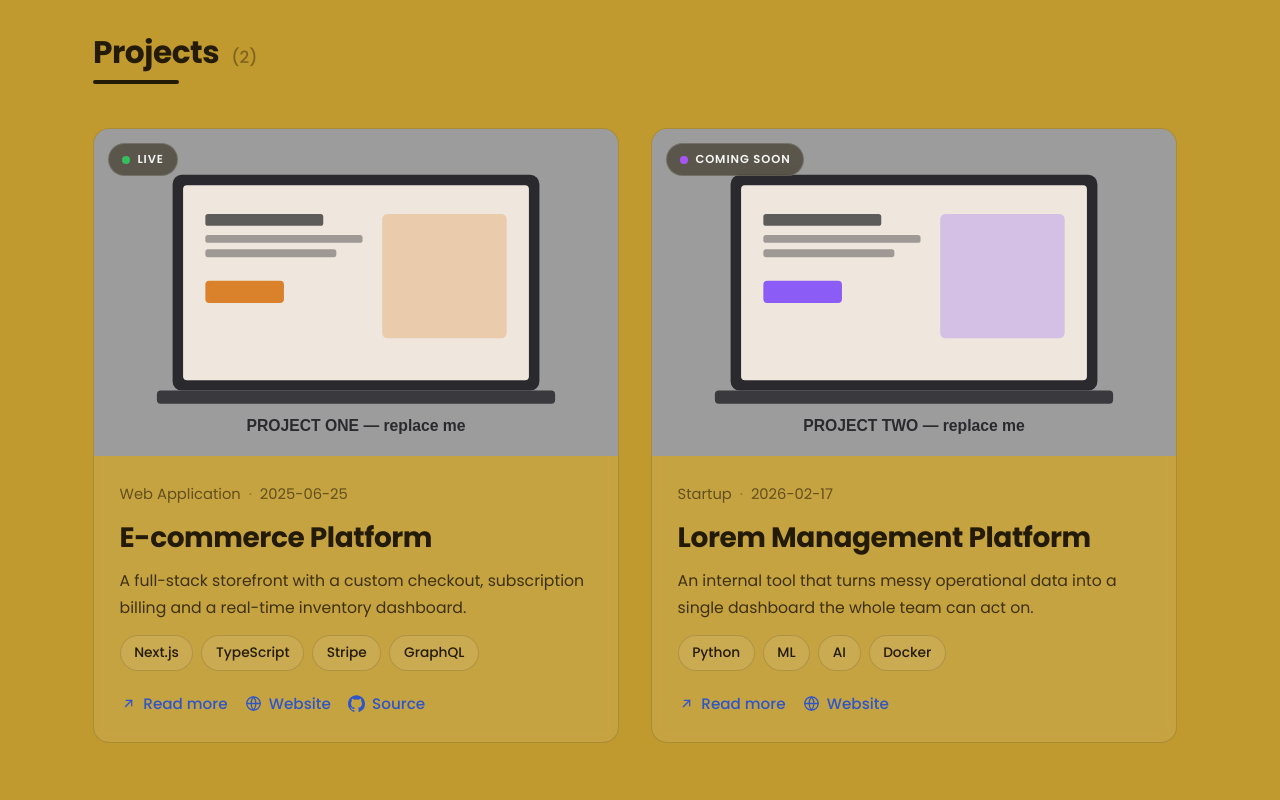
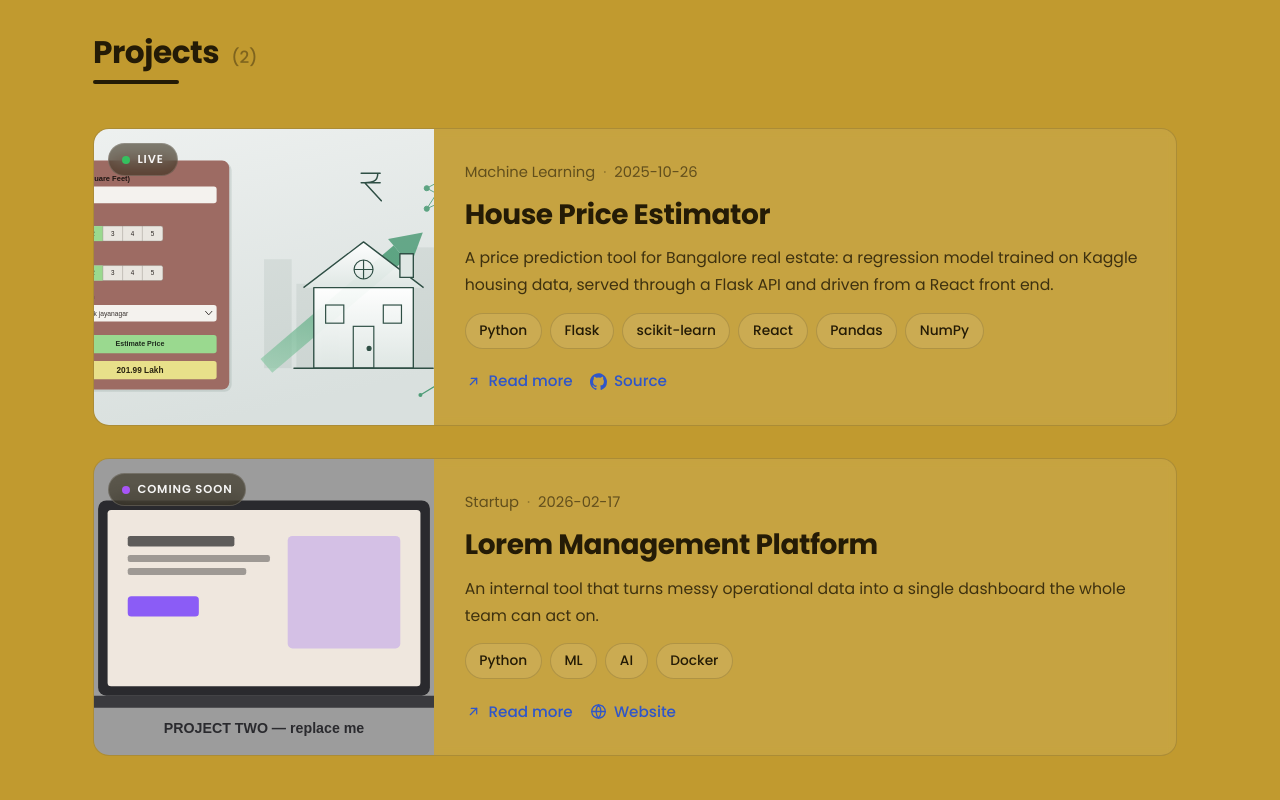
Before and after one commit to PratSins/pratsins.github.io, a React (Vite) app: page / in a window 1280 px wide. Shown: the part 1820-2620 px from the top of the page. Built offline with nearby package versions, Linux system fonts and the light colour scheme.

Commit message:
feat: replace project-one with house-price-estimator project and cleanup code components

```diff
--- a/src/components/NavBar.tsx
+++ b/src/components/NavBar.tsx
@@ -23,6 +23,13 @@ interface NavBarProps {
 export function NavBar({ items }: NavBarProps) {
   const { pathname } = useLocation()
   const onHome = pathname === '/'
+
+  /*
+   * On a sub-page the scroll spy has no sections to watch, so nothing would be
+   * highlighted at all. Map the route back to the section it came from —
+   * /projects/anything is still "Projects" as far as a reader is concerned.
+   */
+  const routeSection = pathname.startsWith('/projects') ? 'projects' : null
 
   // Memoised so the observer inside useScrollSpy isn't torn down every render.
   const ids = useMemo(() => items.map((item) => item.id), [items])
@@ -50,7 +57,12 @@ export function NavBar({ items }: NavBarProps) {
               {content}
             </a>
           ) : (
-            <Link key={item.id} className="topbar__link" to={`/#${item.id}`}>
+            <Link
+              key={item.id}
+              className="topbar__link"
+              to={`/#${item.id}`}
+              aria-current={routeSection === item.id ? 'true' : undefined}
+            >
               {content}
             </Link>
           )
--- a/src/data/contributions.json
+++ b/src/data/contributions.json
@@ -1,8 +1,8 @@
 {
   "username": "PratSins",
-  "total": 98,
+  "total": 103,
   "from": "2025-08-31",
-  "to": "2026-09-01",
+  "to": "2026-09-03",
   "startWeekday": 0,
   "counts": [
     0,
@@ -371,7 +371,9 @@
     8,
     5,
     5,
-    13
+    14,
+    4,
+    0
   ],
-  "generatedAt": "2026-09-01T05:50:33.567Z"
+  "generatedAt": "2026-09-03T06:30:29.201Z"
 }
--- a/src/data/portfolio.ts
+++ b/src/data/portfolio.ts
@@ -98,41 +98,44 @@ export const portfolio: PortfolioData = {
    * ------------------------------------------------------------------ */
   projects: [
     {
-      slug: 'ecommerce-platform',
-      title: 'E-commerce Platform',
-      category: 'Web Application',
-      date: '2025-06-25',
+      slug: 'house-price-estimator',
+      title: 'House Price Estimator',
+      category: 'Machine Learning',
+      date: '2025-10-26',
       status: 'live',
-      image: '/images/projects/project-one.svg',
-      imageAlt: 'Laptop showing the E-commerce Platform storefront',
-      tags: ['Next.js', 'TypeScript', 'Stripe', 'GraphQL'],
+      image: '/images/projects/house-price-estimator.svg',
+      imageAlt: 'House Price Estimator — a form for property details beside the predicted price',
+      tags: ['Python', 'Flask', 'scikit-learn', 'React', 'Pandas', 'NumPy'],
       summary:
-        'A full-stack storefront with a custom checkout, subscription billing and a real-time inventory dashboard.',
+        'A price prediction tool for Bangalore real estate: a regression model trained on Kaggle housing data, served through a Flask API and driven from a React front end.',
       links: [
-        { label: 'Website', href: 'https://example.com', kind: 'website' },
-        { label: 'Source', href: 'https://github.com/yourhandle/repo', kind: 'github' },
+        {
+          label: 'Source',
+          href: 'https://github.com/PratSins/house-price-estimator',
+          kind: 'github',
+        },
       ],
       detail: {
         intro:
-          'A complete rewrite of a legacy storefront, rebuilt for speed and for a checkout flow that converts. This page is a placeholder — replace the sections below with the real story.',
+          'Predicting Bangalore house prices from location, size and other listing attributes — the model work in a notebook, wrapped in an API and a small interface so the prediction is usable rather than just plotted.',
         sections: [
           {
             heading: 'The problem',
             body: [
-              'Describe what was broken or missing before you started. What did it cost the business or the user? Concrete numbers land better than adjectives.',
-              'Every string in this list is a separate paragraph, so you can write as much as you want.',
+              'Placeholder — worth replacing with the real motivation. What made the pricing question interesting? Bangalore listings vary wildly by locality and the raw Kaggle data is messy, so there is a genuine story here about what had to be cleaned before anything could be modelled.',
             ],
           },
           {
-            heading: 'What I built',
+            heading: 'How it works',
             body: [
-              'Walk through the architecture and the decisions you actually had to make. Which trade-offs were real? What did you deliberately not build?',
+              'The dataset comes from Kaggle Bangalore house prices. Feature engineering and model training happen in a Jupyter notebook using Pandas, NumPy and scikit-learn; the trained model is then served by a Flask endpoint that the React front end calls with the property details a visitor enters.',
+              'Expand this with the specifics: which features you kept, how you handled outliers and the location column, and which regression you settled on and why.',
             ],
           },
           {
             heading: 'Results',
             body: [
-              'Close with the outcome. Page load went from X to Y, conversion moved by Z, the on-call pager stopped going off at 3am.',
+              'Placeholder — add the numbers. Model accuracy or error against your holdout set is the single most persuasive thing you can put on this page, and it is the part a reader will look for.',
             ],
           },
         ],
--- a/src/pages/Home.tsx
+++ b/src/pages/Home.tsx
@@ -51,9 +51,7 @@ export function Home() {
         <Section id="projects" title="Projects" count={projects.length}>
           <div className="projects">
             {projects.map((project) => (
-              <div key={project.slug}>
-                <ProjectCard project={project} />
-              </div>
+              <ProjectCard key={project.slug} project={project} />
             ))}
           </div>
         </Section>
--- a/src/pages/ProjectDetail.tsx
+++ b/src/pages/ProjectDetail.tsx
@@ -48,6 +48,9 @@ export function ProjectDetail() {
         All projects
       </Link>
 
+      {/* Title block on the left, thumbnail on the right. Collapses to a
+          single stacked column when there is no room for two. */}
+      <div className="detail__head">
         <div>
           <h1 className="detail__title">{project.title}</h1>
           <p className="detail__meta">
@@ -67,7 +70,6 @@ export function ProjectDetail() {
           )}
         </div>
 
-      <div>
         <figure className="detail__hero">
           <img src={project.image} alt={project.imageAlt} loading="eager" decoding="async" />
         </figure>
--- a/src/styles/app.css
+++ b/src/styles/app.css
@@ -358,7 +358,6 @@
   color: var(--ink-soft);
   font-size: clamp(1rem, 1.15vw, 1.08rem);
   line-height: 1.85;
-  max-width: 68ch;
 }
 .prose p + p {
   margin-top: 1.15rem;
@@ -495,15 +494,24 @@
 /* ============================================================================
  * PROJECTS
  * ========================================================================== */
+/*
+ * Projects stack as full-width rows rather than sitting in a grid of columns.
+ *
+ * A grid forces every card to the height of the tallest in its row, so two
+ * projects with different amounts of text look mismatched, and an odd number
+ * leaves a hole in the last row. One row per project sidesteps both, and the
+ * list stays even however many you add.
+ */
 .projects {
-  display: grid;
-  grid-template-columns: repeat(auto-fit, minmax(min(100%, 340px), 1fr));
+  display: flex;
+  flex-direction: column;
   gap: clamp(1.25rem, 2.5vw, 2rem);
 }
 
 .project {
-  display: flex;
-  flex-direction: column;
+  display: grid;
+  /* Image column, then everything else. */
+  grid-template-columns: minmax(240px, 340px) 1fr;
   overflow: hidden;
   border-radius: var(--radius);
   background: var(--glass);
@@ -522,11 +530,28 @@
   box-shadow: 0 16px 38px rgba(36, 27, 6, 0.22);
 }
 
+/*
+ * The image fills the left column edge to edge. It takes its height from the
+ * row rather than from its own aspect ratio, so the picture and the text
+ * always end level — min-height keeps it from being squashed when a project
+ * has very little text.
+ */
 .project__media {
   position: relative;
-  aspect-ratio: 16 / 10;
   overflow: hidden;
+  min-height: 240px;
   background: var(--glass-sunk);
+}
+
+/* Below this there is no room for two columns; the image goes on top. */
+@media (max-width: 760px) {
+  .project {
+    grid-template-columns: 1fr;
+  }
+  .project__media {
+    aspect-ratio: 16 / 10;
+    min-height: 0;
+  }
 }
 
 .project__img {
@@ -574,9 +599,9 @@
 .project__body {
   display: flex;
   flex-direction: column;
-  flex: 1;
   gap: 0.85rem;
-  padding: clamp(1.1rem, 2vw, 1.6rem);
+  /* Roomier than the old vertical card — the text has a whole row now. */
+  padding: clamp(1.25rem, 2.4vw, 2rem);
 }
 
 .project__meta {
@@ -746,8 +771,21 @@
   color: var(--ink-muted);
 }
 
+/*
+ * Title block and thumbnail sit side by side. auto-fit does the responsive
+ * work with no media query: two columns while both fit at 340px, one stacked
+ * column below that.
+ */
+.detail__head {
+  display: grid;
+  grid-template-columns: repeat(auto-fit, minmax(min(100%, 340px), 1fr));
+  align-items: center;
+  gap: clamp(1.5rem, 4vw, 3rem);
+  margin-bottom: clamp(2rem, 5vw, 3.25rem);
+}
+
+/* The grid column now sets the width, so the image needs no cap of its own. */
 .detail__hero {
-  margin-block: clamp(1.75rem, 4vw, 2.75rem);
   border-radius: var(--radius);
   overflow: hidden;
   border: 1px solid var(--hairline);
@@ -755,12 +793,12 @@
 }
 .detail__hero img {
   width: 100%;
-  aspect-ratio: 16 / 9;
+  /* Matches the artwork's own ratio, so nothing gets cropped away. */
+  aspect-ratio: 16 / 10;
   object-fit: cover;
 }
 
 .detail__intro {
-  max-width: 70ch;
   color: var(--ink);
   font-size: clamp(1.05rem, 1.6vw, 1.25rem);
   line-height: 1.75;
```
Also changed, not shown: src/lib/useScrollSpy.ts (+40 -47 lines), public/images/projects/house-price-estimator.svg (added), public/images/projects/project-one.svg (deleted). Lines whose indentation alone changed are shown as unchanged.
